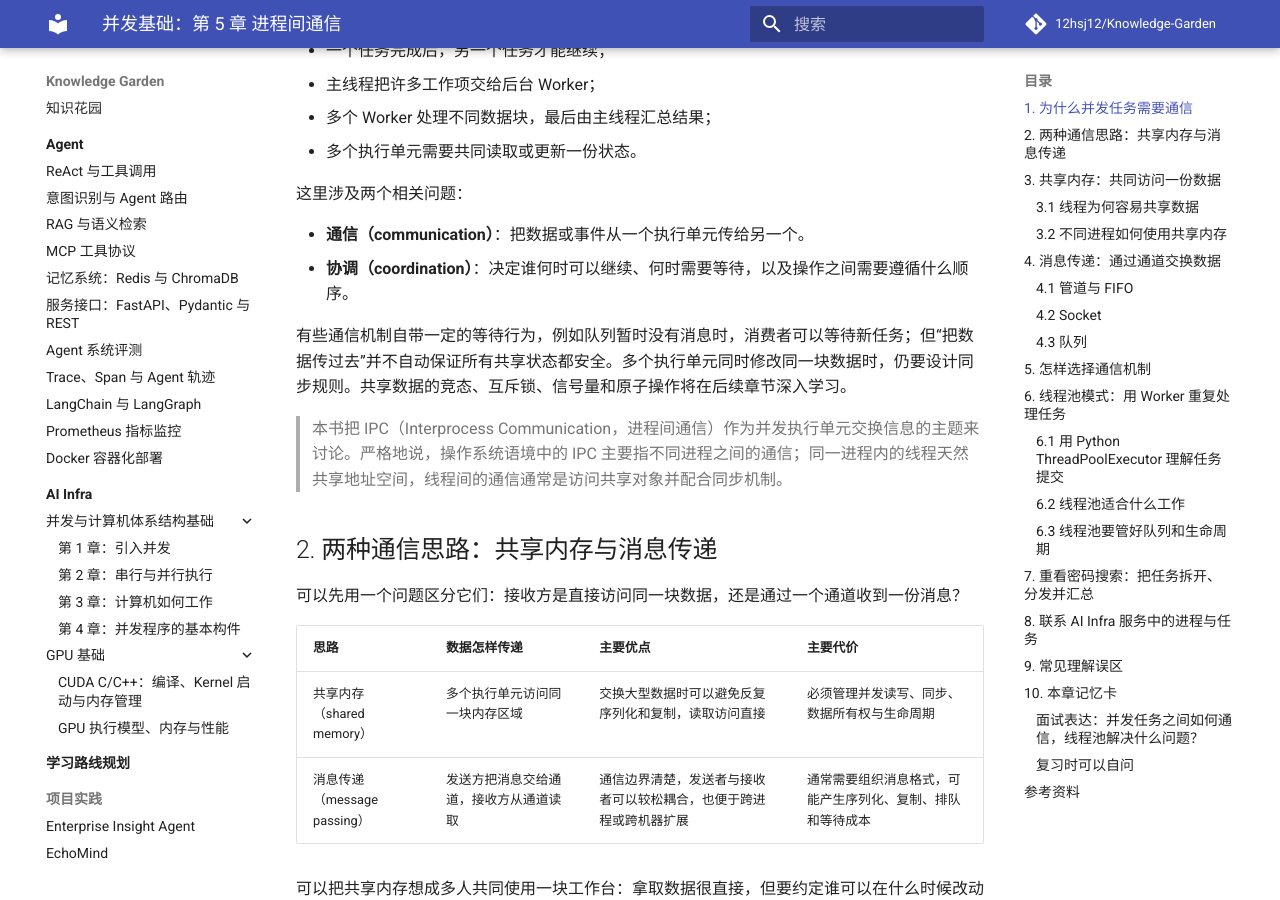
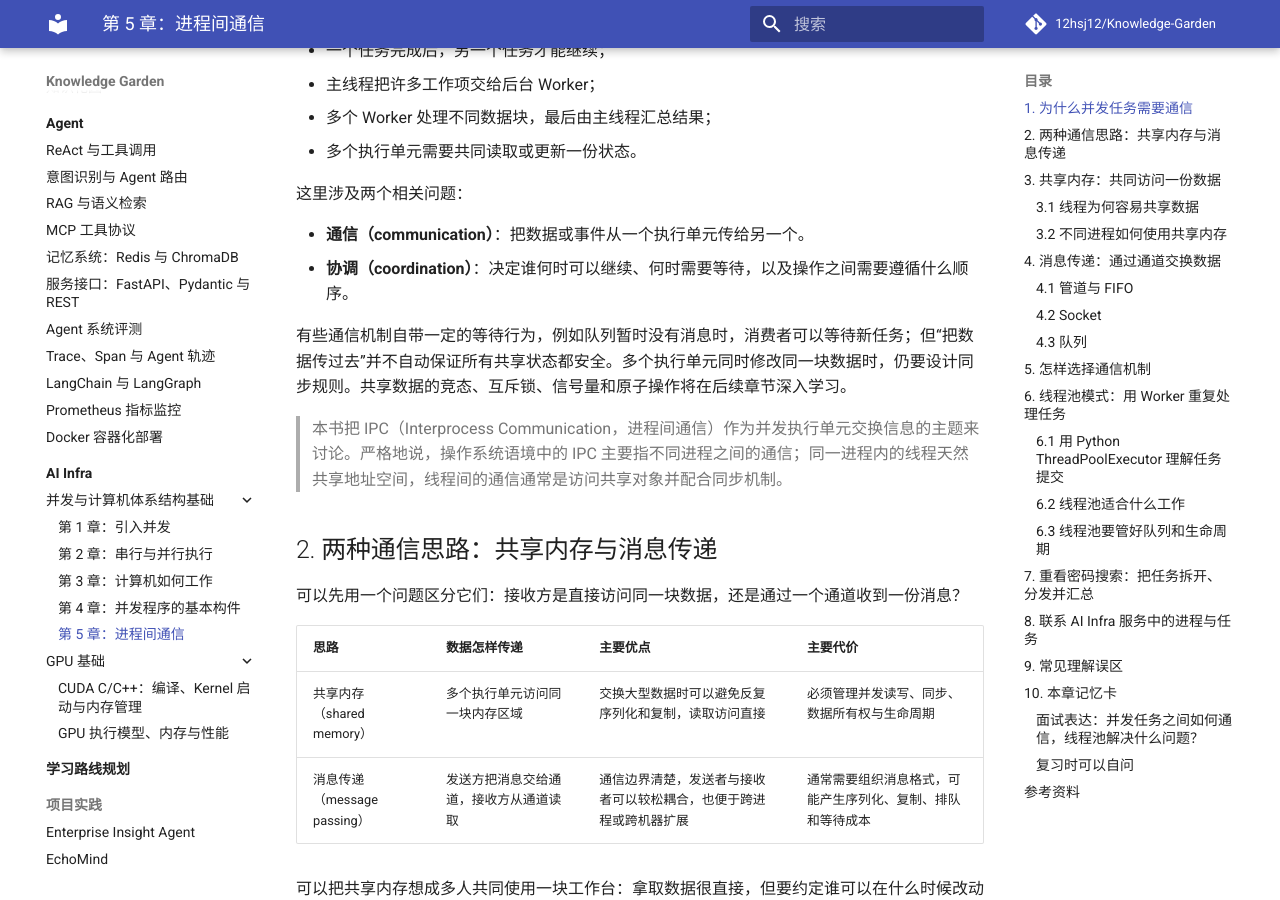
Before and after one commit to 12hsj12/Knowledge-Garden, an MkDocs documentation site: the page built from docs/ai-infra/concurrency/chapter-05.md, in a window 1280 px wide and 900 px high, scrolled down 418 px. Built offline with MkDocs 1.6.1 and Material for MkDocs 9.7.7, drawn with Linux system fonts in a browser that asks for light colours; comment, search, counter and statistics services are not loaded.

Commit message:
docs: add chapter 5 to navigation

```diff
--- a/mkdocs.yml
+++ b/mkdocs.yml
@@ -54,6 +54,7 @@ nav:
           - 第 2 章：串行与并行执行: ai-infra/concurrency/chapter-02.md
           - 第 3 章：计算机如何工作: ai-infra/concurrency/chapter-03.md
           - 第 4 章：并发程序的基本构件: ai-infra/concurrency/chapter-04.md
+          - 第 5 章：进程间通信: ai-infra/concurrency/chapter-05.md
       - GPU 基础:
           - CUDA C/C++：编译、Kernel 启动与内存管理: ai-infra/gpu/cuda-c-cpp-memory-kernel.md
           - GPU 执行模型、内存与性能: ai-infra/gpu/cuda-execution-memory-performance.md
```
